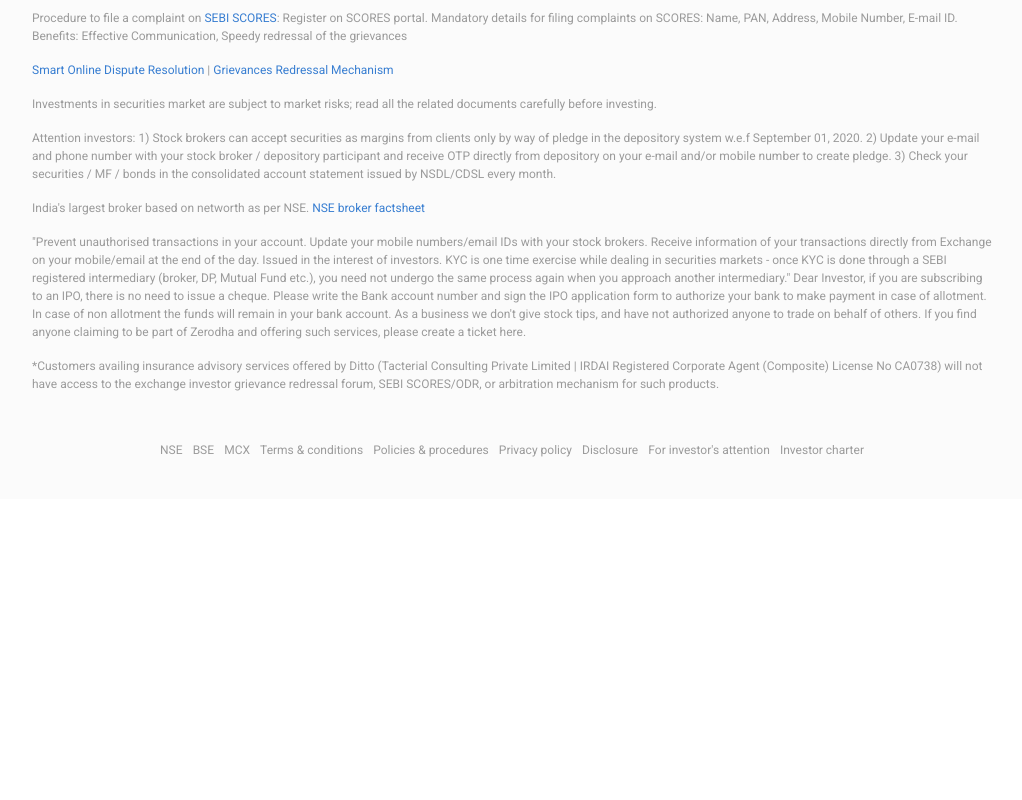
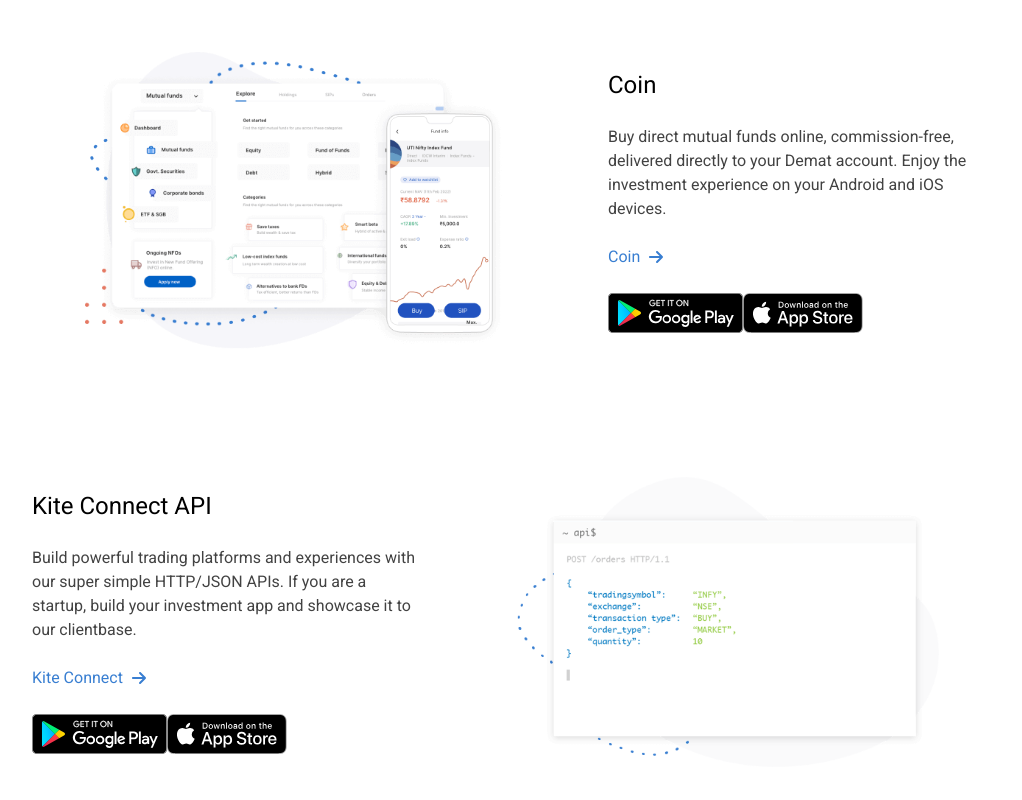
Before and after one commit to aditya-singhOfficial/Trade-Nova, a React (Vite) app in the folder frontend/: page /products in a window 1280 px wide. Shown: the part 1380-2180 px from the top of the page, without its empty margins (128-1150 px from the left). Before the commit the page ends 1879 px from the top, so only its background shows below. Built offline with nearby package versions, Linux system fonts and the light colour scheme.

Commit message:
product components to enhance structure and dynamic rendering

```diff
--- a/frontend/src/components/products/LeftImage.jsx
+++ b/frontend/src/components/products/LeftImage.jsx
@@ -7,22 +7,20 @@
   imageURL,
   productName,
   productDescription,
-  tryDemo = true,
-  learnMore = true,
+  tryDemo,
+  learnMore,
+  coin,
+  kiteConnect,
 }) => {
   return (
     <div className="w-full flex justify-center mt-32">
       <div className="w-[75%] flex justify-between">
-        <div className="w-[55%]">
-          <img src={kiteURL} alt="kite" className="w-[80%]"/>
+        <div className="w-[55%] flex justify-center">
+          <img src={imageURL} alt="kite" className="w-[80%]" />
         </div>
         <div className="w-[40%] flex flex-col gap-6 justify-center">
-          <h1 className="text-2xl">Kite</h1>
-          <h2 className="text-md text-[#424242]">
-            Our ultra-fast flagship trading platform with streaming market data,
-            advanced charts, an elegant UI, and more. Enjoy the Kite experience
-            seamlessly on your Android and iOS devices.
-          </h2>
+          <h1 className="text-2xl">{productName}</h1>
+          <h2 className="text-md text-[#424242]">{productDescription}</h2>
           <div className="flex gap-6">
             {tryDemo && (
               <p className="flex items-center gap-2 text-[#387ED1]">
@@ -32,6 +30,16 @@
             {learnMore && (
               <p className="flex items-center gap-2 text-[#387ED1]">
                 Learn More <FaArrowRight size={16} />
+              </p>
+            )}
+            {kiteConnect && (
+              <p className="flex items-center gap-2 text-[#387ED1]">
+                Kite Connect <FaArrowRight size={16} />
+              </p>
+            )}
+            {coin && (
+              <p className="flex items-center gap-2 text-[#387ED1]">
+                Coin <FaArrowRight size={16} />
               </p>
             )}
           </div>
--- a/frontend/src/components/products/RightImage.jsx
+++ b/frontend/src/components/products/RightImage.jsx
@@ -1,11 +1,58 @@
-import React from 'react'
+import React from "react";
+import kiteURL from "../../assets/images/kite.png";
+import appstoreBadge from "../../assets/images/appstoreBadge.svg";
+import googlePlayBadge from "../../assets/images/googlePlayBadge.svg";
+import { FaArrowRight } from "react-icons/fa6";
+const RightImage = ({
+  imageURL,
+  productName,
+  productDescription,
+  tryDemo,
+  learnMore ,
+  coin,
+  kiteConnect
+}) => {
+  return (
+    <div className="w-full flex justify-center mt-32">
+      <div className="w-[75%] flex justify-between">
+        <div className="w-[40%] flex flex-col gap-6 justify-center">
+          <h1 className="text-2xl">{productName}</h1>
+          <h2 className="text-md text-[#424242]">
+            {productDescription}
+          </h2>
+          <div className="flex gap-6">
+            {tryDemo && (
+              <p className="flex items-center gap-2 text-[#387ED1]">
+                Try demo <FaArrowRight size={16} />
+              </p>
+            )}
+            {learnMore && (
+              <p className="flex items-center gap-2 text-[#387ED1]">
+                Learn More <FaArrowRight size={16} />
+              </p>
+            )}
+            {kiteConnect &&
+            <p className="flex items-center gap-2 text-[#387ED1]">
+                Kite Connect  <FaArrowRight size={16} />
+              </p>
+            }
+            {coin &&
+            <p className="flex items-center gap-2 text-[#387ED1]">
+                Coin   <FaArrowRight size={16} />
+              </p>
+            }
+          </div>
+          <div className="flex justify-between w-[65%]">
+            <img src={googlePlayBadge} alt="" />
+            <img src={appstoreBadge} alt="" />
+          </div>
+        </div>
+        <div className="w-[55%] flex justify-center">
+          <img src={imageURL} alt="kite" className="w-[80%]" />
+        </div>
+      </div>
+    </div>
+  );
+};
 
-const RightImage = () => {
-  return (
-    <div>
-
-    </div>
-  )
-}
-
-export default RightImage
+export default RightImage;
--- a/frontend/src/pages/products/Products.jsx
+++ b/frontend/src/pages/products/Products.jsx
@@ -2,6 +2,11 @@
 import Hero from "../../components/products/Hero";
 import LeftImage from "../../components/products/LeftImage";
 import kiteURL from "../../assets/images/kite.png";
+import consoleURL from "../../assets/images/console.png";
+import coinURL from "../../assets/images/coin.png";
+import kiteConnectURL from "../../assets/images/kiteconnect.png";
+import varsityURL from "../../assets/images/varsity.png";
+import RightImage from "../../components/products/RightImage";
 const Products = () => {
   const data = [
     {
@@ -16,7 +21,7 @@
       layout: "left",
     },
     {
-      imageURL: kiteURL,
+      imageURL: consoleURL,
       productName: "Console",
       productDescription:
         "The central dashboard for your Zerodha account. Gain insights into your trades and investments with in-depth reports and visualisations.",
@@ -27,18 +32,18 @@
       layout: "right",
     },
     {
-      imageURL: kiteURL,
+      imageURL: coinURL,
       productName: "Coin",
       productDescription:
         "Buy direct mutual funds online, commission-free, delivered directly to your Demat account. Enjoy the investment experience on your Android and iOS devices.",
-      tryDemo: true,
-      learnMore: true,
+      tryDemo: false,
+      learnMore: false,
       coin: true,
       kiteConnect: false,
       layout: "left",
     },
     {
-      imageURL: kiteURL,
+      imageURL: kiteConnectURL,
       productName: "Kite Connect API",
       productDescription:
         "Build powerful trading platforms and experiences with our super simple HTTP/JSON APIs. If you are a startup, build your investment app and showcase it to our clientbase.",
@@ -49,7 +54,7 @@
       layout: "right",
     },
     {
-      imageURL: kiteURL,
+      imageURL: varsityURL,
       productName: "Varsity mobile",
       productDescription:
         "An easy to grasp, collection of stock market lessons with in-depth coverage and illustrations. Content is broken down into bite-size cards to help you learn on the go.",
@@ -63,7 +68,29 @@
   return (
     <div>
       <Hero />
-      <LeftImage />
+      {data.map((item, index) =>
+        item.layout == "left" ? (
+          <LeftImage
+            imageURL={item.imageURL}
+            productName={item.productName}
+            productDescription={item.productDescription}
+            tryDemo={item.tryDemo}
+            learnMore={item.learnMore}
+            coin={item.coin}
+            kiteConnect={item.kiteConnect}
+          />
+        ) : (
+          <RightImage
+            imageURL={item.imageURL}
+            productName={item.productName}
+            productDescription={item.productDescription}
+            tryDemo={item.tryDemo}
+            learnMore={item.learnMore}
+            coin={item.coin}
+            kiteConnect={item.kiteConnect}
+          />
+        ),
+      )}
     </div>
   );
 };
```
